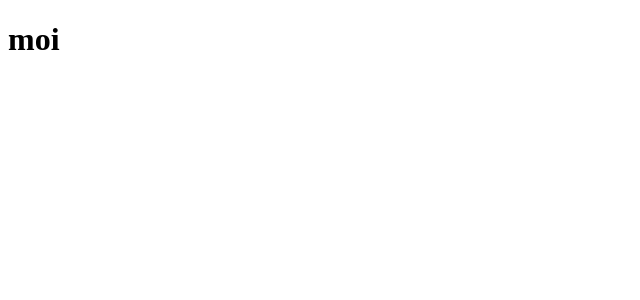
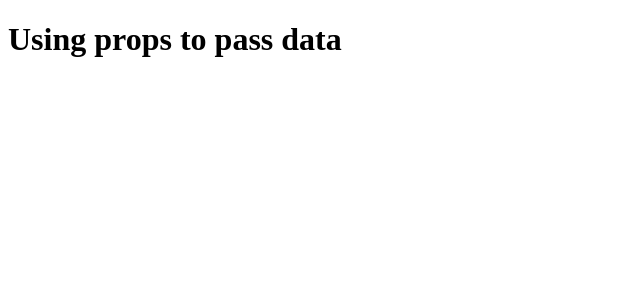
Before and after one commit to MarkusSchool/fullstackopen, a React (Vite) app in the folder osa2/kurssitiedot/: page / in a window 1280 px wide. Shown: the top 300 px of the page, without its empty margins (0-640 px from the left). Built offline with nearby package versions, Linux system fonts and the light colour scheme.

Commit message:
small testing

```diff
--- a/osa2/kurssitiedot/src/App.jsx
+++ b/osa2/kurssitiedot/src/App.jsx
@@ -1,3 +1,5 @@
+import Course from './Course.jsx'
+
 const App = () => {
   const course = {
     name: 'Half Stack application development',
@@ -23,13 +25,9 @@ const App = () => {
 
   return (
     <div>
-     <h1>
-      moi
-     </h1>
+      <Course course={course} />
     </div>
   )
 }
 
-//  <Course course={course} />
-
 export default App
--- /dev/null
+++ b/osa2/kurssitiedot/src/Course.jsx
@@ -0,0 +1,12 @@
+const Course = ({ course }) => {
+    console.log(course.parts[1])
+    return (
+        <div>
+            <h1>
+                {course.parts[1].name}
+            </h1>
+        </div>
+    )
+}
+
+export default Course
```
